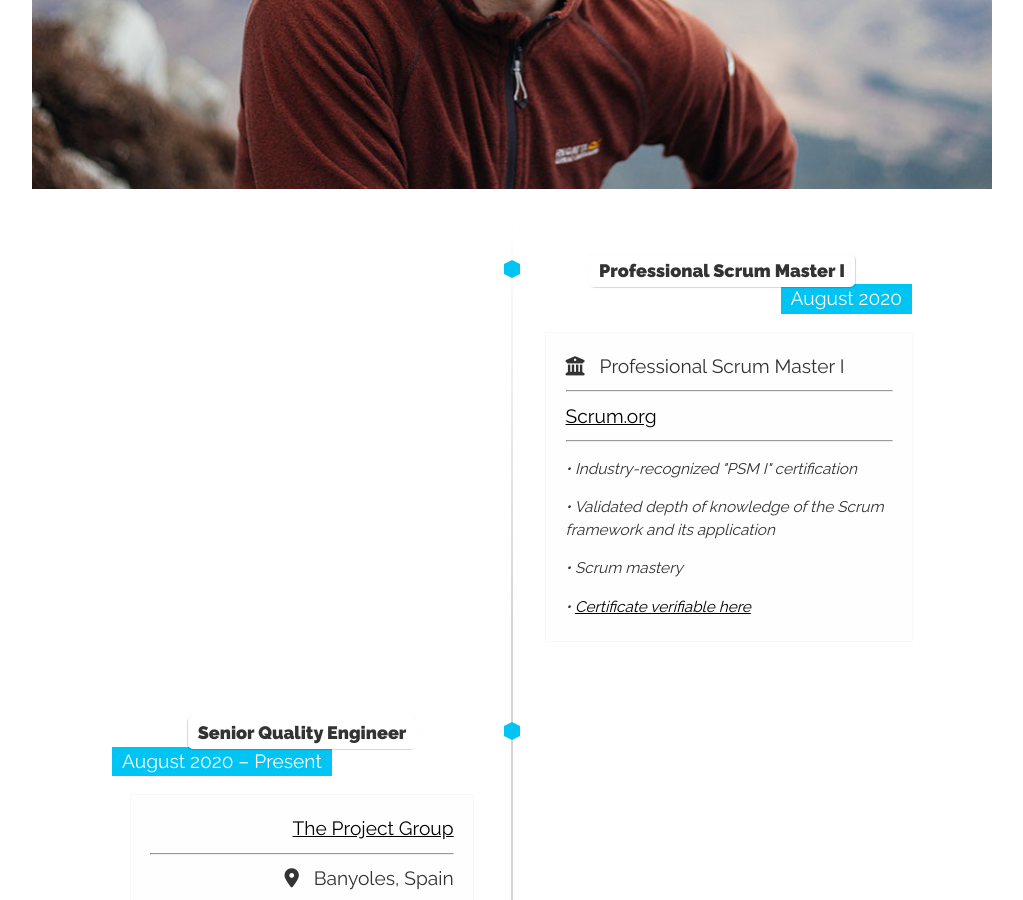
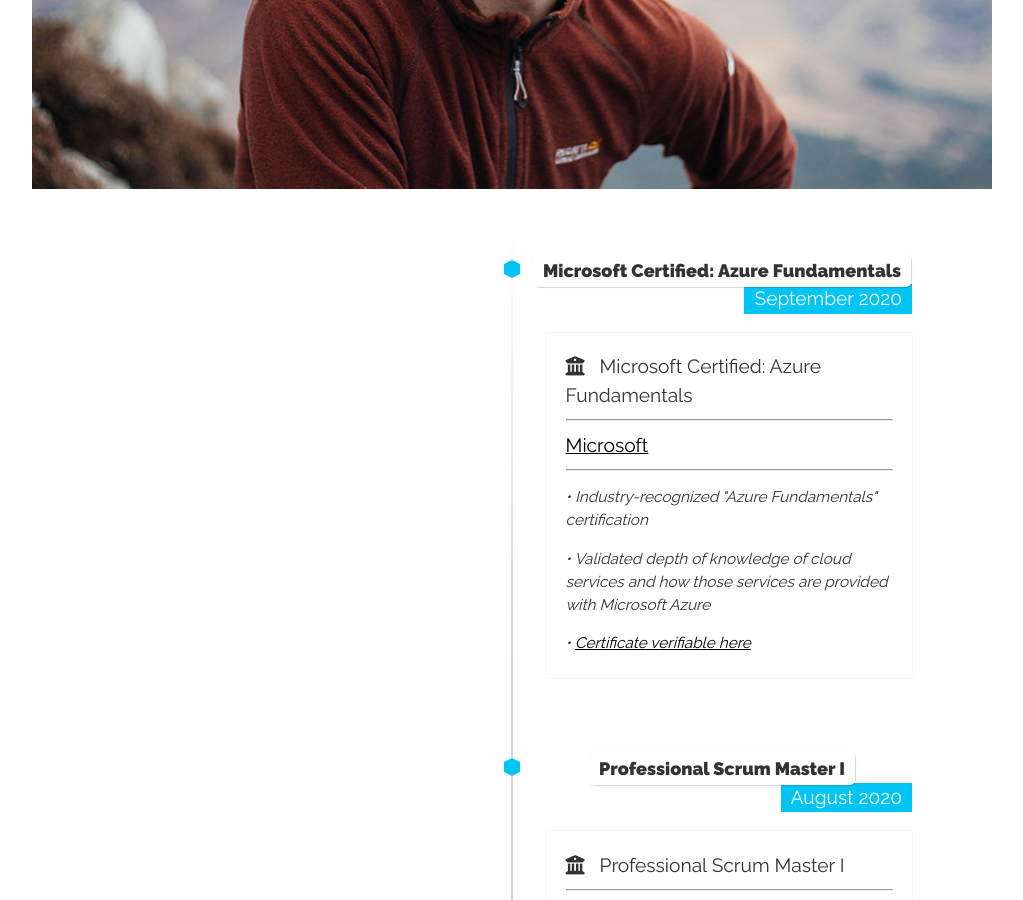
Before and after one commit to conanmercer/conanmercer.github.io, a Jekyll site: the page built from index.html, in a window 1280 px wide and 900 px high, scrolled down 1693 px. Shown: the whole window, without its empty margins (128-1151 px from the left). Built offline with Jekyll 4.4.1, drawn with Linux system fonts in a browser that asks for light colours; nearby versions of some CDN libraries; some web fonts are replaced.

Commit message:
updated Timeline

```diff
--- a/_includes/curriculum.html
+++ b/_includes/curriculum.html
@@ -1,4 +1,26 @@
 <ul class="timeline">
+
+
+<!-- Item 10 -->
+<li>
+  <div class="direction-r">
+    <div class="flag-wrapper">
+      <span class="hexa"></span>
+      <span class="flag">Microsoft Certified: Azure Fundamentals</span>
+      <span class="time-wrapper"><span class="time">September 2020</span></span>
+    </div>
+    <div class="desc">
+      <i class="icon fas fa-university"></i> &nbsp; Microsoft Certified: Azure Fundamentals
+      <hr>
+      <a href="https://www.scrum.org/" target="_blank">Microsoft</a>
+      <hr>
+      <p class="subDetails"> <span>&#8226;</span> Industry-recognized "Azure Fundamentals" certification</p>
+      <p class="subDetails"> <span>&#8226;</span> Validated depth of knowledge of cloud services and how those services are provided with Microsoft Azure</p>
+      <p class="subDetails"> <span>&#8226;</span> <a href="https://www.youracclaim.com/badges/7c850b61-566e-47ed-a82e-a0a7b4689fd6?" target="_blank">Certificate verifiable here</a> </p>
+    </div>
+  </div>
+</li>
+
 
 <!-- Item 9 -->
 <li>
```
